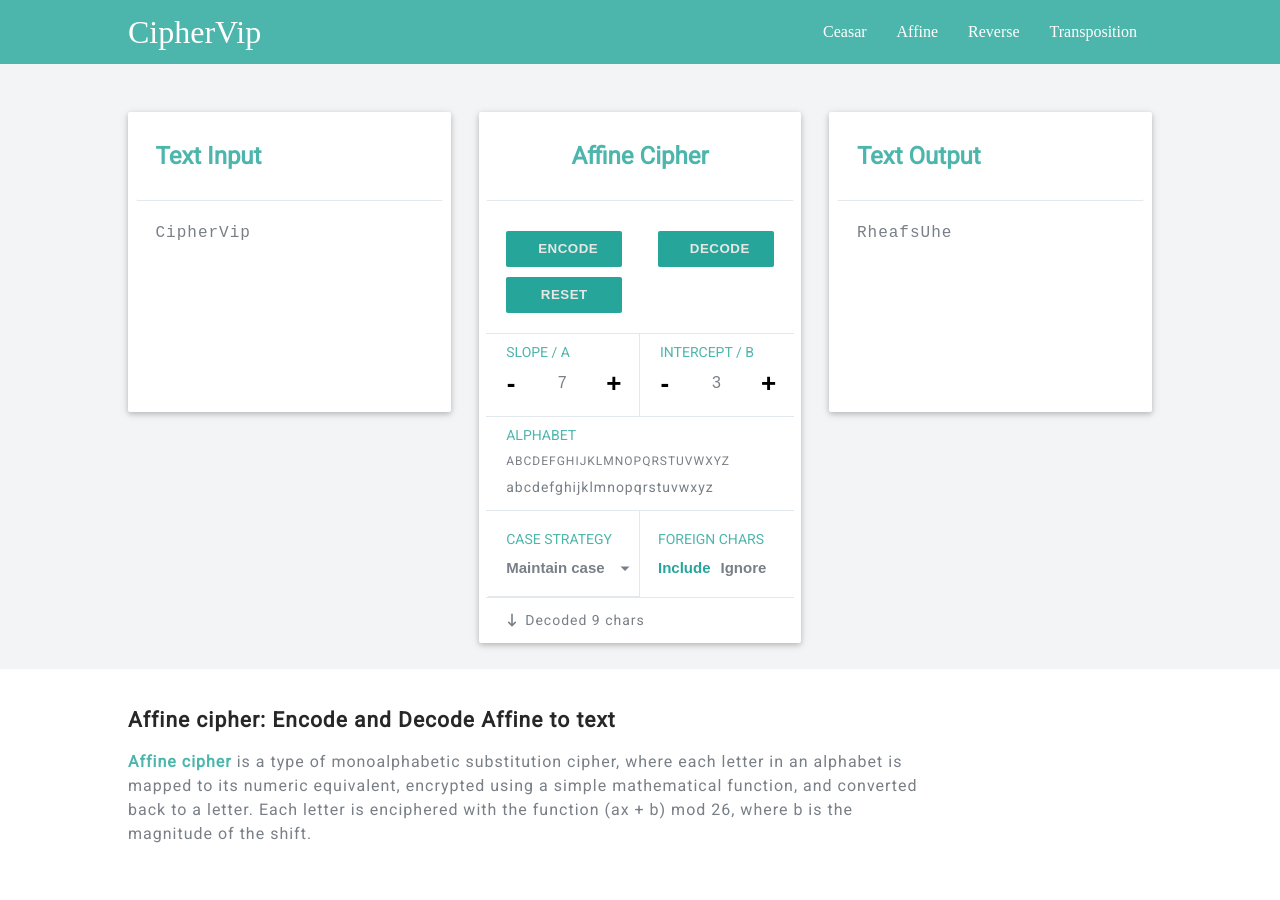
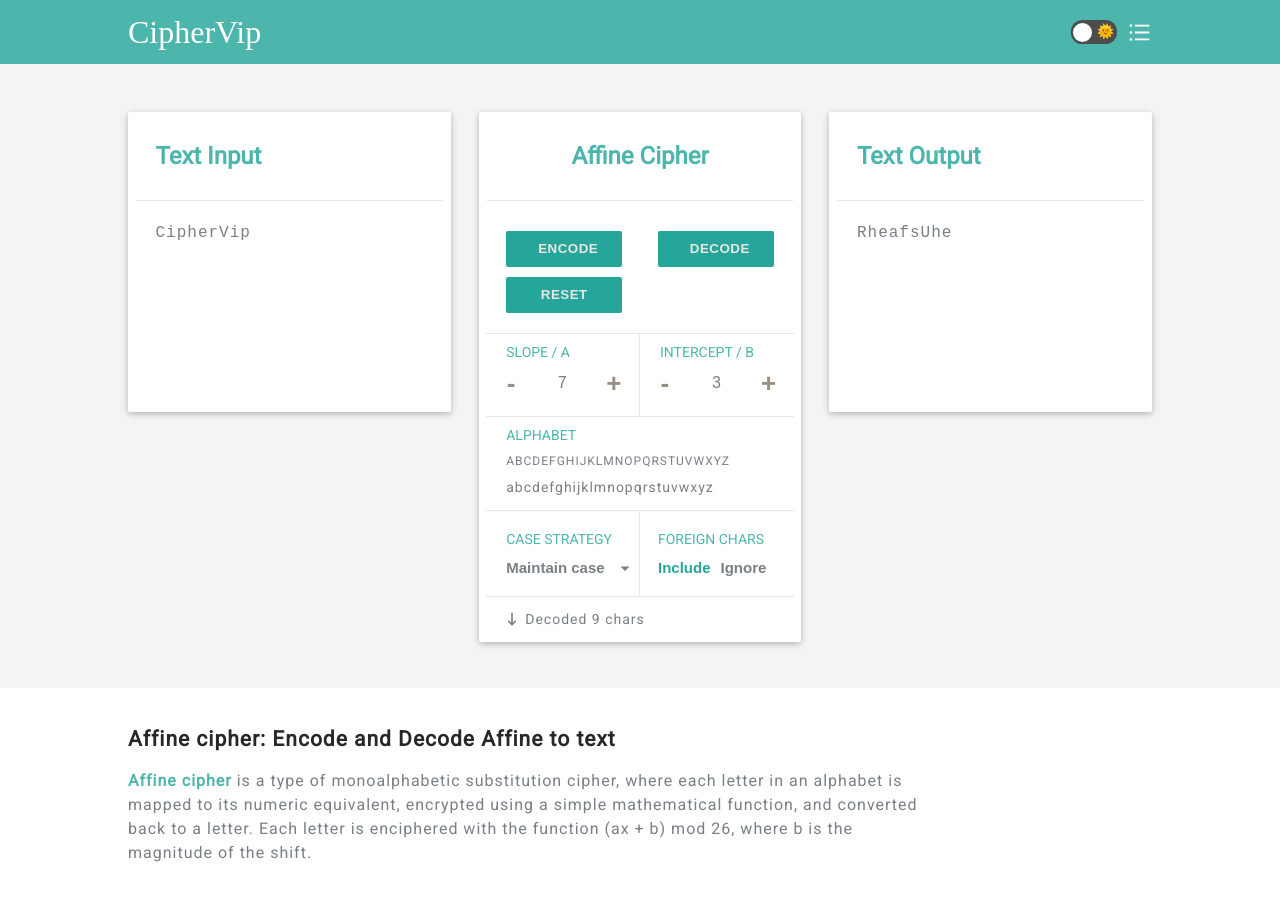
Before and after one commit to NguyenTanPil/ciphers-app, a React (Create React App) app in the folder client/: page /affine in a window 1280 px wide. Built offline with nearby package versions, Linux system fonts and the light colour scheme; a web font is replaced by a local one.

Commit message:
add sidebar and add dark mode

```diff
--- a/client/src/App.js
+++ b/client/src/App.js
@@ -5,12 +5,18 @@ import Ceasar from './feature/ceasar';
 import Affine from './feature/affine';
 import Reverse from './feature/reverse';
 import Transposition from './feature/transposition';
+import { ThemeProvider } from 'styled-components';
+import { lightTheme, darkTheme } from '../src/components/Theme/ThemeCustome';
+import { useState } from 'react';
 
 function App() {
+  const [theme, setTheme] = useState('light');
+
   return (
+    <ThemeProvider theme={theme === 'light' ? lightTheme : darkTheme}>
       <div className="App">
         <Router>
-        <Header />
+          <Header theme={theme} setTheme={setTheme} />
           <Switch>
             <Route exact path="/" component={Ceasar} />
             <Route path="/affine" component={Affine} />
@@ -19,6 +25,7 @@ function App() {
           </Switch>
         </Router>
       </div>
+    </ThemeProvider>
   );
 }
 
--- a/client/src/components/Card/CardStyles.js
+++ b/client/src/components/Card/CardStyles.js
@@ -1,8 +1,8 @@
 import styled from 'styled-components';
 
 export const Container = styled.div`
-  background-color: #fff;
-  border-radius: 2px;
+  background-color: ${({ theme }) => theme.background};
+  border-radius: 0.2rem;
   box-shadow: 0 0.2rem 0.5rem 0 rgb(0 0 0 / 16%),
     0 0.2rem 1rem 0 rgb(0 0 0 / 12%);
   box-sizing: border-box;
@@ -20,7 +20,7 @@ export const Container = styled.div`
 `;
 
 export const Title = styled.div`
-  border-bottom: 1px solid #e3e8ec;
+  border-bottom: 1px solid ${({ theme }) => theme.border};
   border-radius: 0 0 0.2rem 0.2rem;
   color: #4db6ac;
   font-size: 2.4rem;
@@ -37,8 +37,9 @@ export const Content = styled.div`
 `;
 
 export const TextareaInput = styled.textarea`
+  background-color: ${({ theme }) => theme.background};
   border: none;
-  color: #797f86;
+  color: ${({ theme }) => theme.text};
   display: block;
   font-family: 'Source Code Pro', monospace;
   font-weight: 400;
@@ -55,7 +56,7 @@ export const TextareaInput = styled.textarea`
   width: 100%;
 
   &:focus {
-    border-bottom: 1px solid #26a69a;
+    border-bottom: 1px solid ${({ theme }) => theme.border};
     box-shadow: 0 1px 0 0 #26a69a;
   }
 `;
@@ -80,7 +81,7 @@ export const OutputText = styled.span`
 `;
 
 export const Btns = styled.div`
-  border-bottom: 1px solid #e3e8ec;
+  border-bottom: 1px solid ${({ theme }) => theme.border};
   display: flex;
   flex-wrap: wrap;
   align-items: center;
@@ -161,8 +162,9 @@ export const InputGroup = styled.div`
   width: 100%;
 
   input {
+    background-color: ${({ theme }) => theme.background};
     border: none;
-    color: #797f86;
+    color: ${({ theme }) => theme.text};
     flex-grow: 1;
     font-size: 1.6rem;
     letter-spacing: 1px;
@@ -195,7 +197,7 @@ export const InputGroup = styled.div`
 
 export const CountBtn = styled(Btn)`
   background-color: transparent;
-  color: ${(props) => (props.disabled ? '#797f86' : '#000')};
+  color: ${(props) => (props.disabled ? '#797f86' : '#988f81')};
   cursor: ${(props) => (props.disabled ? 'initial' : 'pointer')};
   font-size: 2.6rem;
   font-weight: 600;
@@ -218,7 +220,7 @@ export const AlphabetWrap = styled(Counter)`
   }
 
   span {
-    color: #797f86;
+    color: ${({ theme }) => theme.text};
     font-size: 1.4rem;
     height: 2.6rem;
     line-height: 2.6rem;
@@ -266,12 +268,13 @@ export const TransformOutPut = styled(Counter)`
 `;
 
 export const CaseStrategy = styled.div`
-  border-bottom: 1px solid #e3e8ec;
+  border-bottom: 1px solid ${({ theme }) => theme.border};
   display: flex;
   flex-direction: column;
 
   @media only screen and (min-width: 576px) {
-    border-right: 1px solid #e3e8ec;
+    border-bottom: none;
+    border-right: 1px solid ${({ theme }) => theme.border};
   }
 
   @media only screen and (min-width: 1200px) {
@@ -291,16 +294,12 @@ export const WrapDropdown = styled.div`
   position: relative;
 
   svg {
-    color: #797f86;
+    color: ${({ theme }) => theme.text};
     font-size: 1.8rem;
     position: absolute;
     top: 1.2rem;
     right: 2.5rem;
     pointer-events: none;
-  }
-
-  ul {
-    width: calc(100% + 3.8rem);
   }
 
   @media only screen and (min-width: 1200px) {
@@ -319,7 +318,7 @@ export const WrapDropdown = styled.div`
 export const DropdownButton = styled.button`
   background-color: transparent;
   border: none;
-  color: #797f86;
+  color: ${({ theme }) => theme.text};
   cursor: pointer;
   font-size: 1.5rem;
   font-weight: 600;
@@ -334,18 +333,23 @@ export const DropdownButton = styled.button`
 `;
 
 export const DropdownList = styled.ul`
-  background-color: #fff;
+  background-color: ${({ theme }) => theme.background};
   box-shadow: 0 0.2rem 0.5rem 0 rgb(0 0 0 / 16%),
     0 0.2rem 1rem 0 rgb(0 0 0 / 12%);
   border-radius: 0.25rem;
-  color: #797f86;
+  color: ${({ theme }) => theme.text};
   display: flex;
   flex-direction: column;
   position: absolute;
-  left: -3.8rem;
+  left: -1.8rem;
   top: 140%;
   z-index: 1008;
-  width: 100%;
+  width: calc(100% + 1.8rem);
+
+  @media only screen and (min-width: 576px) {
+    left: -3.8rem;
+    width: calc(100% + 3.8rem);
+  }
 
   li {
     cursor: pointer;
@@ -356,12 +360,12 @@ export const DropdownList = styled.ul`
     transition: all 0.2s linear 0s;
 
     &:hover {
-      background-color: rgba(227, 232, 236, 0.4);
+      background-color: ${({ theme }) => theme.hover};
       padding-left: 4.2rem;
     }
 
     &.active {
-      background-color: #e3e8ec;
+      background-color: ${({ theme }) => theme.active};
       color: #26a69a;
     }
 
@@ -378,7 +382,7 @@ export const ForeignChars = styled.div`
     button {
       background-color: transparent;
       border: none;
-      color: #797f86;
+      color: ${({ theme }) => theme.text};
       cursor: pointer;
       font-size: 1.5rem;
       font-weight: 600;
@@ -401,7 +405,7 @@ export const ForeignChars = styled.div`
 `;
 
 export const Brick = styled.div`
-  color: #797f86;
+  color: ${({ theme }) => theme.text};
   display: flex;
   align-items: center;
   padding: 1.25rem 1.8rem;
@@ -433,7 +437,7 @@ export const Brick = styled.div`
 `;
 
 export const Description = styled.div`
-  background-color: #fff;
+  background-color: ${({ theme }) => theme.background};
   padding: 3.6rem 0;
   text-align: center;
 
@@ -445,7 +449,7 @@ export const Description = styled.div`
   }
 
   h1 {
-    color: #272727;
+    color: ${({ theme }) => theme.title};
     display: block;
     font-size: 1.8rem;
     font-weight: 600;
@@ -454,7 +458,7 @@ export const Description = styled.div`
   }
 
   p {
-    color: #797f86;
+    color: ${({ theme }) => theme.text};
     font-size: 1.4rem;
     font-weight: 590;
     width: 100%;
@@ -485,6 +489,8 @@ export const Description = styled.div`
   }
 
   @media only screen and (min-width: 1200px) {
+    margin-top: 2rem;
+
     h1,
     p {
       max-width: 80rem;
--- a/client/src/components/Header/HeaderStyles.js
+++ b/client/src/components/Header/HeaderStyles.js
@@ -26,26 +26,81 @@ export const Logo = styled(Link)`
 `;
 
 export const NavList = styled.ul`
-  display: none;
-
-  @media only screen and (min-width: 576px) {
-    display: flex;
-  }
+  display: flex;
 `;
 
 export const NavItem = styled.li`
+  display: flex;
+  align-items: center;
   padding: 0;
   transition: background-color 0.3s;
 
-  &:hover {
+  /* &:hover {
     background-color: rgba(0, 0, 0, 0.1);
-  }
+  } */
 `;
 
 export const NavLink = styled(Link)`
   color: #fff;
-  display: block;
+  display: none;
   font-size: 1.6rem;
   padding: 0 1.5rem;
   text-transform: capitalize;
+
+  @media only screen and (min-width: 576px) {
+    display: block;
+  }
 `;
+
+export const Bar = styled.button`
+  background-color: transparent;
+  border: none;
+  cursor: pointer;
+  display: flex;
+  align-items: center;
+  height: 100%;
+  outline: none;
+
+  svg {
+    display: block;
+    color: #fff;
+    font-size: 2.5rem;
+    font-weight: 600;
+  }
+`;
+
+export const TrackMode = styled.div`
+  background-color: #4d4d4d;
+  border-radius: calc(4.6rem / 4);
+  cursor: pointer;
+  display: flex;
+  align-items: center;
+  height: 2.4rem;
+  margin-right: 1rem;
+  position: relative;
+  width: 4.6rem;
+
+  span {
+    font-size: 1.4rem;
+    text-align: center;
+    width: 2.4rem;
+  }
+
+  & > .ball {
+    background-color: #fff;
+    border: 0.2rem solid #4d4d4d;
+    border-radius: 50%;
+    height: 2.3rem;
+    position: absolute;
+    left: 0;
+    transition: all 0.25s ease;
+    transform: translateX(
+      ${(props) => (props.theme === 'light' ? '0' : '100%')}
+    );
+    width: 2.3rem;
+  }
+
+  &:hover {
+    box-shadow: 0 0 2px 3px #ba8fff;
+  }
+`;
--- a/client/src/components/Header/index.js
+++ b/client/src/components/Header/index.js
@@ -1,12 +1,40 @@
-import { Logo, Nav, NavItem, NavLink, NavList, Wrapper } from './HeaderStyles';
+import { useEffect, useState } from 'react';
+import { AiOutlineBars } from 'react-icons/ai';
+import Sidebar from '../Sidebar';
+import {
+  Bar,
+  Logo,
+  Nav,
+  NavItem,
+  NavList,
+  TrackMode,
+  Wrapper,
+} from './HeaderStyles';
 
-const Header = () => {
+const Header = ({ theme, setTheme }) => {
+  const [showSidebar, setShowSidebar] = useState(false);
+  const themeToggle = () => {
+    if (theme === 'light') {
+      setTheme('dark');
+    } else {
+      setTheme('light');
+    }
+  };
+
+  useEffect(() => {
+    if (showSidebar) {
+      document.body.style.overflow = 'hidden';
+    } else {
+      document.body.style.overflow = 'auto';
+    }
+  }, [showSidebar]);
+
   return (
     <Nav>
       <Wrapper>
         <Logo to="/">CipherVip</Logo>
         <NavList>
-          <NavItem>
+          {/* <NavItem>
             <NavLink to="/">ceasar</NavLink>
           </NavItem>
           <NavItem>
@@ -17,9 +45,22 @@ const Header = () => {
           </NavItem>
           <NavItem>
             <NavLink to="/transposition">transposition</NavLink>
+          </NavItem> */}
+          <NavItem>
+            <TrackMode onClick={themeToggle} theme={theme}>
+              <span>🌜</span>
+              <div className="ball"></div>
+              <span>🌞</span>
+            </TrackMode>
+          </NavItem>
+          <NavItem>
+            <Bar onClick={() => setShowSidebar(true)}>
+              <AiOutlineBars />
+            </Bar>
           </NavItem>
         </NavList>
       </Wrapper>
+      <Sidebar showSidebar={showSidebar} setShowSidebar={setShowSidebar} />
     </Nav>
   );
 };
--- /dev/null
+++ b/client/src/components/Sidebar/index.js
@@ -0,0 +1,50 @@
+import {
+  Container,
+  Header,
+  ListLinks,
+  NavItem,
+  NavLink,
+  Wrap,
+} from './SidebarStyles';
+import { CgPushChevronRight } from 'react-icons/cg';
+
+const Sidebar = ({ showSidebar, setShowSidebar }) => {
+  const handleShow = (e) => {
+    if (e.target.classList.contains('close') || e.target.nodeName === 'A') {
+      setShowSidebar(false);
+    }
+  };
+
+  return (
+    <Container
+      className={showSidebar ? 'active close' : ''}
+      onClick={handleShow}
+    >
+      <Wrap>
+        <Header>
+          <button onClick={() => setShowSidebar(false)}>
+            <CgPushChevronRight />
+          </button>
+        </Header>
+        <ListLinks>
+          <NavItem>
+            <NavLink exact to="/">
+              ceasar
+            </NavLink>
+          </NavItem>
+          <NavItem>
+            <NavLink to="/affine">affine</NavLink>
+          </NavItem>
+          <NavItem>
+            <NavLink to="/reverse">reverse</NavLink>
+          </NavItem>
+          <NavItem>
+            <NavLink to="/transposition">transposition</NavLink>
+          </NavItem>
+        </ListLinks>
+      </Wrap>
+    </Container>
+  );
+};
+
+export default Sidebar;
--- /dev/null
+++ b/client/src/components/Theme/ThemeCustome.js
@@ -0,0 +1,19 @@
+export const lightTheme = {
+  body: '#f2f4f6',
+  text: '#797f86',
+  background: '#fff',
+  title: '#272727',
+  active: '#e3e8ec',
+  hover: '#e3e8ec66',
+  border: '#e3e8ec',
+};
+
+export const darkTheme = {
+  body: '#1e2122',
+  text: '#988f81',
+  background: '#181a1b',
+  title: '#cfcbc5',
+  active: '#25282a',
+  hover: '#25282a66',
+  border: '#373b3d',
+};
--- a/client/src/feature/Utils.js
+++ b/client/src/feature/Utils.js
@@ -20,7 +20,7 @@ export const getCurrentCase = (cases) => {
 };
 
 export const Container = styled.div`
-  background-color: #f2f4f6;
+  background-color: ${({ theme }) => theme.body};
   width: 100%;
 `;
 
--- a/client/src/feature/affine/AffineStyles.js
+++ b/client/src/feature/affine/AffineStyles.js
@@ -7,7 +7,7 @@ export const CounterWrap = styled.div`
     width: 50%;
 
     &:first-child {
-      border-right: 1px solid #e3e8ec;
+      border-right: 1px solid ${({ theme }) => theme.border};
     }
   }
 `;
--- a/client/src/feature/affine/ExtraInput.js
+++ b/client/src/feature/affine/ExtraInput.js
@@ -61,6 +61,7 @@ const ExtraInput = () => {
           <InputGroup>
             <CountBtn
               disabled={parseInt(data.key.a) === 0 ? true : false}
+              colorDisabled={(theme) => theme.color}
               onClick={decreaseSlopeCounter}
             >
               {' '}
@@ -75,6 +76,7 @@ const ExtraInput = () => {
             />
             <CountBtn
               disabled={parseInt(data.key.a) === 26 ? true : false}
+              colorDisabled={(theme) => theme.color}
               onClick={increaseSlopeCounter}
             >
               {' '}
```
Also changed, not shown: client/src/components/Sidebar/SidebarStyles.js (added, +95 -0 lines). Lines whose indentation alone changed are shown as unchanged.
